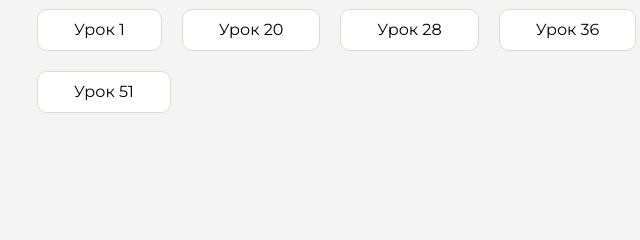
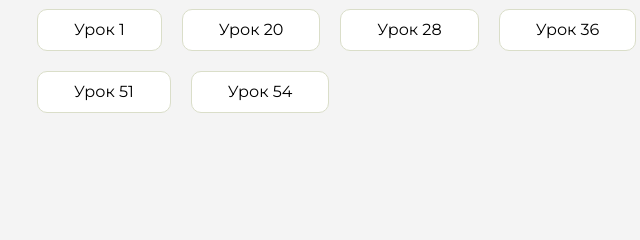
Before and after one commit to ivanov1138/homework, a plain HTML site: page index.html in a window 1280 px wide. Shown: the part 229-469 px from the top of the page, 419-1059 px from the left. Drawn offline with Linux system fonts and the light colour scheme.

Commit message:
Update index.html

```diff
--- a/index.html
+++ b/index.html
@@ -110,6 +110,9 @@
                     <li class="content__list-item">
                         <a href="html-lesson51-bem/index.html">Урок 51</a>
                     </li>
+                    <li class="content__list-item">
+                        <a href="html-lesson54-position-home_work/index.html">Урок 54</a>
+                    </li>
                 </ul>
             </div>
             <div class="content__block hidden" id="diplomBlock">
```
